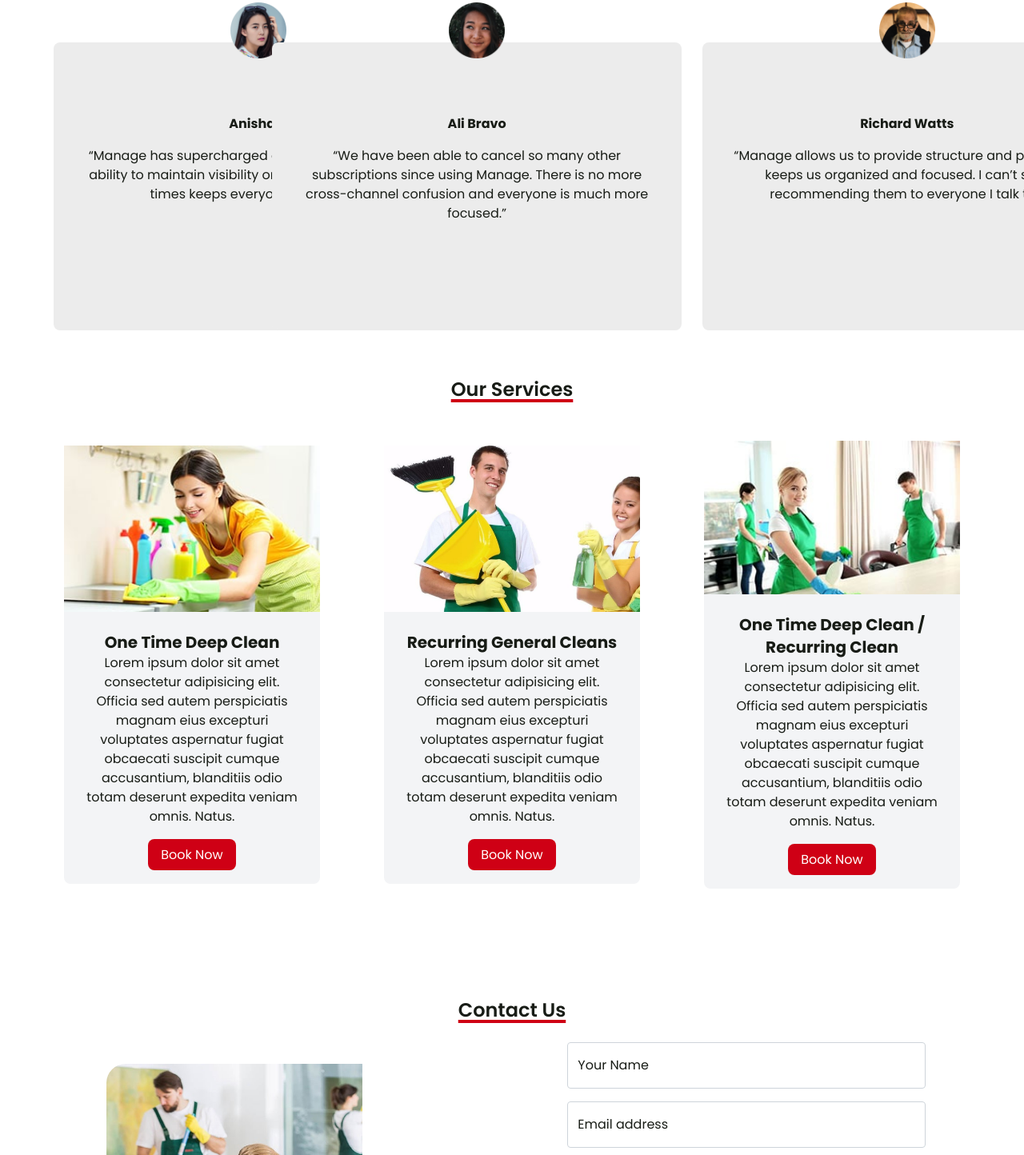
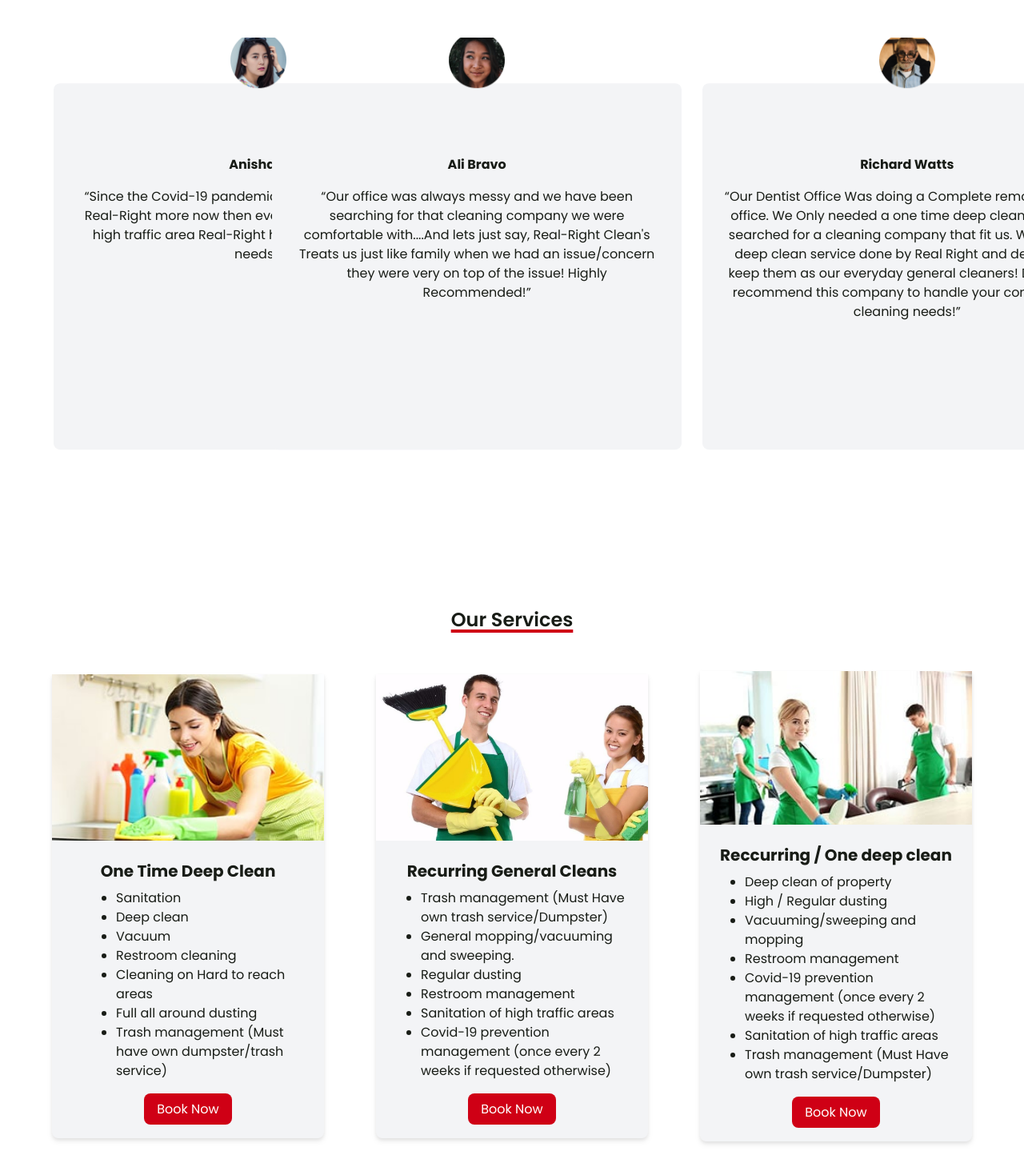
Before and after one commit to sabinbaniya/realright, a plain HTML site: page index.html in a window 1280 px wide. Shown: the part 1356-2800 px from the top of the page at 80% size. Drawn offline with nearby package versions, Linux system fonts and the light colour scheme.

Commit message:
services add & responsive fix

```diff
--- a/assets/styles/style.css
+++ b/assets/styles/style.css
@@ -17,7 +17,6 @@ body {
 .hero::before {
   background-image: url("../images/home.jpg");
   background-size: cover;
-  background-attachment: fixed;
   background-position: center;
   content: "";
   display: block;
@@ -52,20 +51,21 @@ body {
 }
 
 .visible-testimonial {
-  height: 60vh;
+  height: 65vh;
   display: flex;
   align-items: center;
   justify-content: space-around;
   width: 100vw;
   overflow: hidden;
+  margin-top: 5rem;
   margin-left: auto;
   margin-right: auto;
   position: relative;
 }
 
 .testimonial {
-  background-color: rgb(236, 236, 236);
-  height: 75%;
+  background-color: #f3f4f6;
+  height: 88%;
   width: 40%;
   position: absolute;
   margin: 2%;
--- a/index.html
+++ b/index.html
@@ -152,7 +152,7 @@
     </nav>
     <!-- navbar finished -->
     <!-- hero start -->
-    <div class="hero h-screen" id="home">
+    <div class="h-screen hero relative" id="home">
       <div
         class="w-11/12 mx-auto absolute left-5 lg:left-20 bottom-44 sm:left-20"
       >
@@ -200,7 +200,7 @@
     <!-- about us finished -->
 
     <!-- testimonials start -->
-    <div>
+    <div class="min-h-screen">
       <h3
         class="text-center font-semibold text-2xl underline decoration-4 decoration-[#cf0015] underline-offset-4"
       >
@@ -212,9 +212,9 @@
           <img src="./assets/images/avatar-anisha.png" alt="Anisha Ali" />
           <p class="name">Anisha Li</p>
           <p>
-            “Manage has supercharged our team’s workflow. The ability to
-            maintain visibility on larger milestones at all times keeps everyone
-            motivated.”
+            “Since the Covid-19 pandemic, My office never needed Real-Right more
+            now then ever. With my office being a high traffic area Real-Right
+            handled all our cleaning needs!”
           </p>
         </div>
 
@@ -222,9 +222,11 @@
           <img src="./assets/images/avatar-ali.png" alt="Ali Bravo" />
           <p class="name">Ali Bravo</p>
           <p>
-            “We have been able to cancel so many other subscriptions since using
-            Manage. There is no more cross-channel confusion and everyone is
-            much more focused.”
+            “Our office was always messy and we have been searching for that
+            cleaning company we were comfortable with....And lets just say,
+            Real-Right Clean's Treats us just like family when we had an
+            issue/concern they were very on top of the issue! Highly
+            Recommended!”
           </p>
         </div>
 
@@ -232,9 +234,12 @@
           <img src="./assets/images/avatar-richard.png" alt="Richard Shanai" />
           <p class="name">Richard Watts</p>
           <p>
-            “Manage allows us to provide structure and process. It keeps us
-            organized and focused. I can’t stop recommending them to everyone I
-            talk to!”
+            “Our Dentist Office Was doing a Complete remodel of our office. We
+            Only needed a one time deep clean while we searched for a cleaning
+            company that fit us. We got the deep clean service done by Real
+            Right and decided to keep them as our everyday general cleaners!
+            Definately recommend this company to handle your commercial cleaning
+            needs!”
           </p>
         </div>
 
@@ -242,9 +247,10 @@
           <img src="./assets/images/avatar-shanai.png" alt="Shanai Gough" />
           <p class="name">Shanai Gough</p>
           <p>
-            “Their software allows us to track, manage and collaborate on our
-            projects from anywhere. It keeps the whole team in-sync without
-            being intrusive.”
+            “Never had my house cleaned before but these folks made it like a
+            dream. Came home and was amazed at how spotless everything was. The
+            whole process was so easy, they really helped me out when I was
+            needing it. Good value!”
           </p>
         </div>
       </div>
@@ -257,15 +263,18 @@
     </div>
     <!-- testimonials end -->
     <!-- our services start -->
-    <div id="services" class="h-screen">
+    <div id="services" class="min-h-screen">
       <h3
         class="pt-4 pb-4 text-center font-semibold text-2xl underline decoration-4 decoration-[#cf0015] underline-offset-4"
       >
         Our Services
       </h3>
-      <div class="flex justify-evenly items-center flex-wrap pt-4">
+      <div
+        class="flex flex-col lg:flex-row h-full space-y-6 lg:space-y-0 justify-evenly items-center flex-wrap pt-4"
+      >
         <div
-          class="max-w-md min-w-[274px] w-1/4 bg-gray-100 text-center rounded-lg"
+          class="drop-shadow-md max-w-md w-1/4 bg-gray-100 text-center rounded-lg"
+          style="min-width: 340px"
         >
           <div
             class="w-auto h-52 bg-[url('./assets/images/service-1.jpg')] no-repeat bg-cover"
@@ -274,12 +283,15 @@
             <h3 class="font-bold text-[#181c16] text-xl">
               One Time Deep Clean
             </h3>
-            <p>
-              Lorem ipsum dolor sit amet consectetur adipisicing elit. Officia
-              sed autem perspiciatis magnam eius excepturi voluptates aspernatur
-              fugiat obcaecati suscipit cumque accusantium, blanditiis odio
-              totam deserunt expedita veniam omnis. Natus.
-            </p>
+            <ul class="text-left list-disc ml-14 mt-2">
+              <li>Sanitation</li>
+              <li>Deep clean</li>
+              <li>Vacuum</li>
+              <li>Restroom cleaning</li>
+              <li>Cleaning on Hard to reach areas</li>
+              <li>Full all around dusting</li>
+              <li>Trash management (Must have own dumpster/trash service)</li>
+            </ul>
           </div>
           <div class="pb-4">
             <a
@@ -290,7 +302,8 @@
           </div>
         </div>
         <div
-          class="max-w-md min-w-[274px] w-1/4 bg-gray-100 text-center rounded-lg"
+          class="drop-shadow-md max-w-md w-1/4 bg-gray-100 text-center rounded-lg"
+          style="min-width: 340px"
         >
           <div
             class="w-auto h-52 bg-[url('./assets/images/service-2.jpg')] no-repeat bg-cover"
@@ -299,12 +312,17 @@
             <h3 class="font-bold text-[#181c16] text-xl">
               Recurring General Cleans
             </h3>
-            <p>
-              Lorem ipsum dolor sit amet consectetur adipisicing elit. Officia
-              sed autem perspiciatis magnam eius excepturi voluptates aspernatur
-              fugiat obcaecati suscipit cumque accusantium, blanditiis odio
-              totam deserunt expedita veniam omnis. Natus.
-            </p>
+            <ul class="text-left list-disc ml-8 mt-2">
+              <li>Trash management (Must Have own trash service/Dumpster)</li>
+              <li>General mopping/vacuuming and sweeping.</li>
+              <li>Regular dusting</li>
+              <li>Restroom management</li>
+              <li>Sanitation of high traffic areas</li>
+              <li>
+                Covid-19 prevention management (once every 2 weeks if requested
+                otherwise)
+              </li>
+            </ul>
           </div>
           <div class="pb-4">
             <a
@@ -315,21 +333,28 @@
           </div>
         </div>
         <div
-          class="max-w-md min-w-[274px] w-1/4 bg-gray-100 text-center rounded-lg"
+          class="drop-shadow-md max-w-md w-1/4 bg-gray-100 text-center rounded-lg"
+          style="min-width: 340px"
         >
           <div
             class="w-auto h-48 bg-[url('./assets/images/service-3.jpg')] no-repeat bg-cover"
           ></div>
           <div class="py-4 px-4">
             <h3 class="font-bold text-[#181c16] text-xl">
-              One Time Deep Clean / Recurring Clean
+              Reccurring / One deep clean
             </h3>
-            <p>
-              Lorem ipsum dolor sit amet consectetur adipisicing elit. Officia
-              sed autem perspiciatis magnam eius excepturi voluptates aspernatur
-              fugiat obcaecati suscipit cumque accusantium, blanditiis odio
-              totam deserunt expedita veniam omnis. Natus.
-            </p>
+            <ul class="text-left list-disc ml-8 mt-2">
+              <li>Deep clean of property</li>
+              <li>High / Regular dusting</li>
+              <li>Vacuuming/sweeping and mopping</li>
+              <li>Restroom management</li>
+              <li>
+                Covid-19 prevention management (once every 2 weeks if requested
+                otherwise)
+              </li>
+              <li>Sanitation of high traffic areas</li>
+              <li>Trash management (Must Have own trash service/Dumpster)</li>
+            </ul>
           </div>
           <div class="pb-4">
             <a
@@ -343,7 +368,7 @@
     </div>
     <!-- our services end -->
     <!-- contact us start -->
-    <div class="pb-4" id="contact">
+    <div class="py-4 h-screen mt-44" id="contact">
       <h3
         class="text-center font-semibold text-2xl underline decoration-4 decoration-[#cf0015] underline-offset-4"
       >
```
